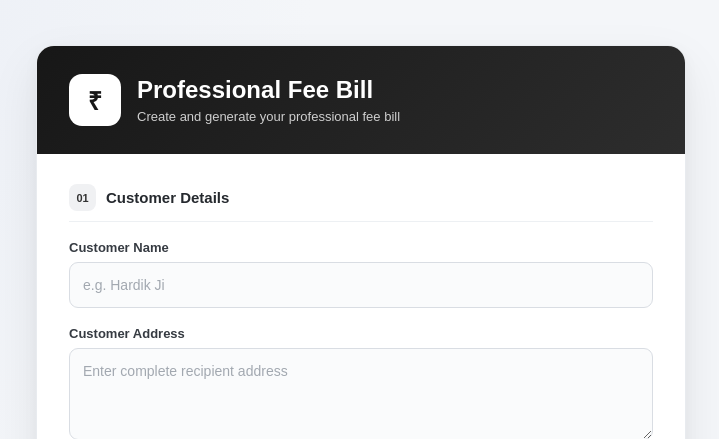
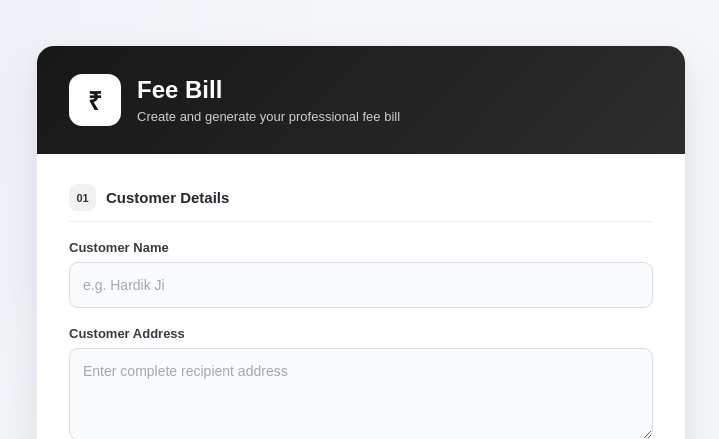
Before and after one commit to Atharvachoubey/bill-generator, a Django app: page / in a window 1280 px wide. Shown: the top 439 px of the page, without its empty margins (279-998 px from the left). Run offline with Django 5.2, Linux system fonts and the light colour scheme.

Commit message:
Updated bill

```diff
--- a/bill/templates/bill/form.html
+++ b/bill/templates/bill/form.html
@@ -512,7 +512,7 @@
             <div>
 
                 <h1>
-                    Professional Fee Bill
+                    Fee Bill
                 </h1>
 
                 <p>
```
